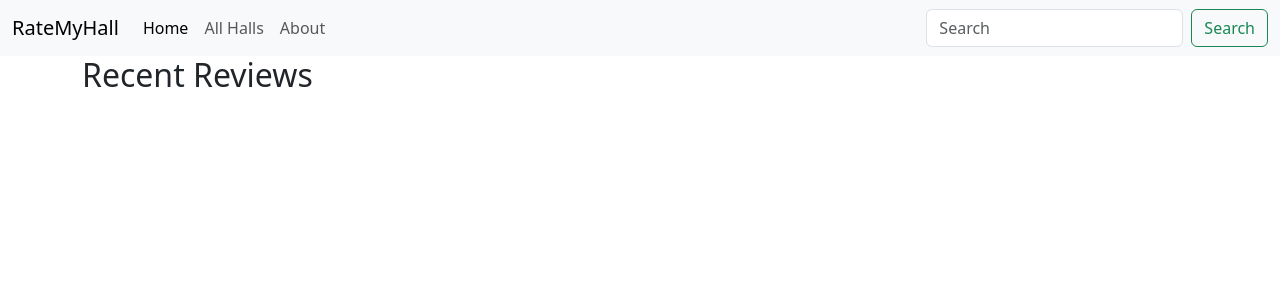
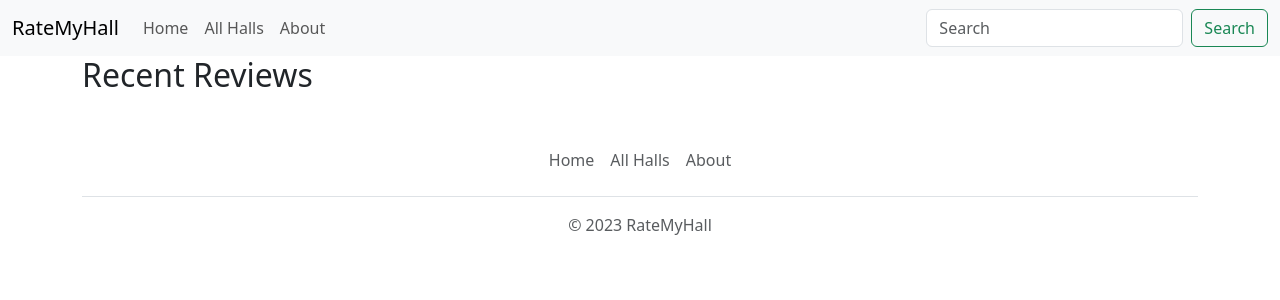
Before and after one commit to bobby-cmyk/rate-my-halls, a Flask app: template templates/home.html in a window 1280 px wide. Shown: the top 300 px of the page. Run offline with Flask 3, Linux system fonts and the light colour scheme; the template is opened without the code that fills it, so the values that code supplies are empty.

Commit message:
added individual hall and review

```diff
--- a/app.py
+++ b/app.py
@@ -1,19 +1,53 @@
 from flask import Flask, render_template, jsonify
-from database import load_reviews_from_db
+from database import load_reviews_from_db, load_review_from_db, load_halls_from_db, load_hall_from_db
 
 app = Flask(__name__)
 
 
+#All Reviews
 @app.route("/")
-def main_page():
+def all_reviews():
   reviews = load_reviews_from_db()
   return render_template('home.html', reviews=reviews)
 
 
+#All Reviews (API)
 @app.route("/api/reviews")
-def list_reviews():
+def api_all_reviews():
   reviews = load_reviews_from_db()
   return jsonify(reviews)
+
+
+#Individual Review
+@app.route("/reviews/<id>")
+def review(id):
+  review = load_review_from_db(id)
+  if not review:
+    return "Page Not Found", 404
+  return render_template('reviewpage.html', review=review)
+
+
+#All Halls
+@app.route("/halls")
+def all_halls():
+  halls = load_halls_from_db()
+  return render_template('halls.html', halls=halls)
+
+
+#All Halls
+@app.route("/api/halls")
+def api_all_halls():
+  halls = load_halls_from_db()
+  return jsonify(halls)
+
+
+#Individual Hall
+@app.route("/halls/<id>")
+def hall(id):
+  hall = load_hall_from_db(id)
+  if not hall:
+    return "Page Not Found", 404
+  return render_template('hallpage.html', hall=hall)
 
 
 #Running locally, debug = true
--- /dev/null
+++ b/templates/bootstrap.html
@@ -0,0 +1,7 @@
+<meta charset="utf-8">
+    <meta name="viewport" content="width=device-width, initial-scale=1, shrink-to-fit=no">
+
+    <link href="https://cdn.jsdelivr.net/npm/bootstrap@5.3.0-alpha3/dist/css/bootstrap.min.css"
+      rel="stylesheet"
+      integrity="sha384-KK94CHFLLe+nY2dmCWGMq91rCGa5gtU4mk92HdvYe+M/SXH301p5ILy+dN9+nJOZ"
+      crossorigin="anonymous">
--- /dev/null
+++ b/templates/footer.html
@@ -0,0 +1,10 @@
+<div class="container">
+  <footer class="py-3 my-4">
+    <ul class="nav justify-content-center border-bottom pb-3 mb-3">
+      <li class="nav-item"><a href="#" class="nav-link px-2 text-body-secondary">Home</a></li>
+      <li class="nav-item"><a href="#" class="nav-link px-2 text-body-secondary">All Halls</a></li>
+      <li class="nav-item"><a href="#" class="nav-link px-2 text-body-secondary">About</a></li>
+    </ul>
+    <p class="text-center text-body-secondary">&copy; 2023 RateMyHall</p>
+  </footer>
+</div>
--- a/templates/home.html
+++ b/templates/home.html
@@ -2,14 +2,7 @@
 <html>
   <head>
     <title>Rate My Hall</title>
-    <meta charset="utf-8">
-    <meta name="viewport" content="width=device-width, initial-scale=1, shrink-to-fit=no">
-
-    <link href="https://cdn.jsdelivr.net/npm/bootstrap@5.3.0-alpha3/dist/css/bootstrap.min.css"
-      rel="stylesheet"
-      integrity="sha384-KK94CHFLLe+nY2dmCWGMq91rCGa5gtU4mk92HdvYe+M/SXH301p5ILy+dN9+nJOZ"
-      crossorigin="anonymous">
-
+    {% include "bootstrap.html" %}
   </head>
 
   <body>
@@ -24,11 +17,9 @@
       </div>
     </div>
 
-    <script src="https://cdn.jsdelivr.net/npm/bootstrap@5.3.0-alpha3/dist/js/bootstrap.bundle.min.js" integrity="sha384-ENjdO4Dr2bkBIFxQpeoTz1HIcje39Wm4jDKdf19U8gI4ddQ3GYNS7NTKfAdVQSZe" crossorigin="anonymous">
-    </script>
+  {% include "footer.html" %}
 
-    <script src="https://cdn.jsdelivr.net/npm/@popperjs/core@2.11.7/dist/umd/popper.min.js" integrity="sha384-zYPOMqeu1DAVkHiLqWBUTcbYfZ8osu1Nd6Z89ify25QV9guujx43ITvfi12/QExE" crossorigin="anonymous">
-    </script>
+  {% include "scripts.html" %}
 
   </body>
 </html>
--- a/templates/nav.html
+++ b/templates/nav.html
@@ -1,16 +1,16 @@
 <nav class="navbar navbar-expand-lg bg-body-tertiary">
   <div class="container-fluid">
-    <a class="navbar-brand" href="#">RateMyHall</a>
+    <a class="navbar-brand" href="/">RateMyHall</a>
     <button class="navbar-toggler" type="button" data-bs-toggle="collapse" data-bs-target="#navbarSupportedContent" aria-controls="navbarSupportedContent" aria-expanded="false" aria-label="Toggle navigation">
       <span class="navbar-toggler-icon"></span>
     </button>
     <div class="collapse navbar-collapse" id="navbarSupportedContent">
       <ul class="navbar-nav me-auto mb-2 mb-lg-0">
         <li class="nav-item">
-          <a class="nav-link active" aria-current="page" href="#">Home</a>
+          <a class="nav-link" href="/">Home</a>
         </li>
         <li class="nav-item">
-          <a class="nav-link" href="#">All Halls</a>
+          <a class="nav-link" href="/halls">All Halls</a>
         </li>
         <li class="nav-item">
           <a class="nav-link" href="#">About</a>
--- a/templates/reviewsitems.html
+++ b/templates/reviewsitems.html
@@ -1,6 +1,6 @@
 <div class="border-bottom" style="margin-bottom:50px;">
-  <a href='#'>
-    /{{review['hallId']}}
+  <a href='/halls/{{review.hallId}}'>
+    @{{review.hallName.replace(" ", "").lower()}}
   </a>
 
   <span>
--- /dev/null
+++ b/templates/scripts.html
@@ -0,0 +1,5 @@
+<script src="https://cdn.jsdelivr.net/npm/bootstrap@5.3.0-alpha3/dist/js/bootstrap.bundle.min.js" integrity="sha384-ENjdO4Dr2bkBIFxQpeoTz1HIcje39Wm4jDKdf19U8gI4ddQ3GYNS7NTKfAdVQSZe" crossorigin="anonymous">
+    </script>
+
+    <script src="https://cdn.jsdelivr.net/npm/@popperjs/core@2.11.7/dist/umd/popper.min.js" integrity="sha384-zYPOMqeu1DAVkHiLqWBUTcbYfZ8osu1Nd6Z89ify25QV9guujx43ITvfi12/QExE" crossorigin="anonymous">
+    </script>
```
Also changed, not shown: database.py (+47 -1 lines), templates/hallpage.html (added, +18 -0 lines), templates/halls.html (added, +24 -0 lines), templates/reviewpage.html (added, +12 -0 lines).
